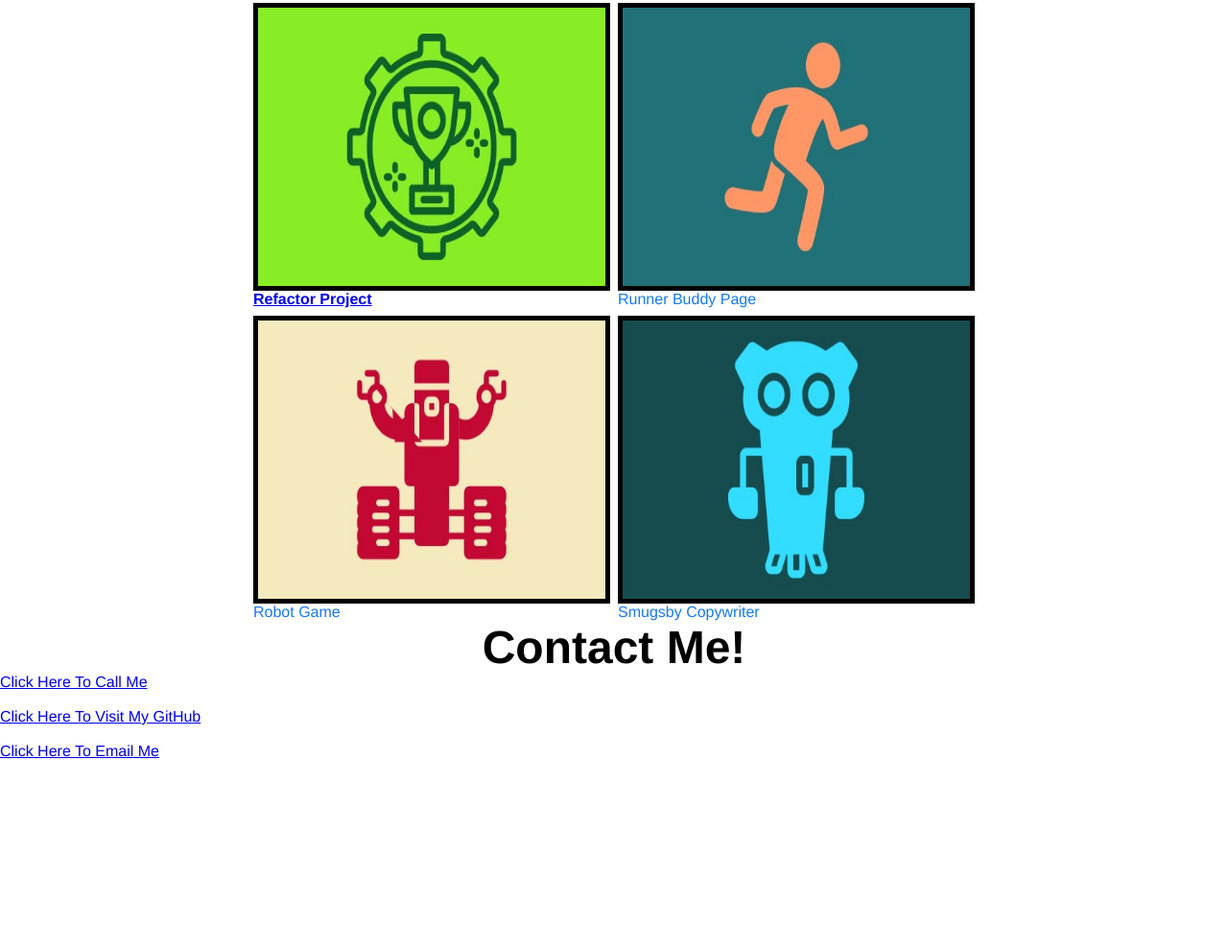
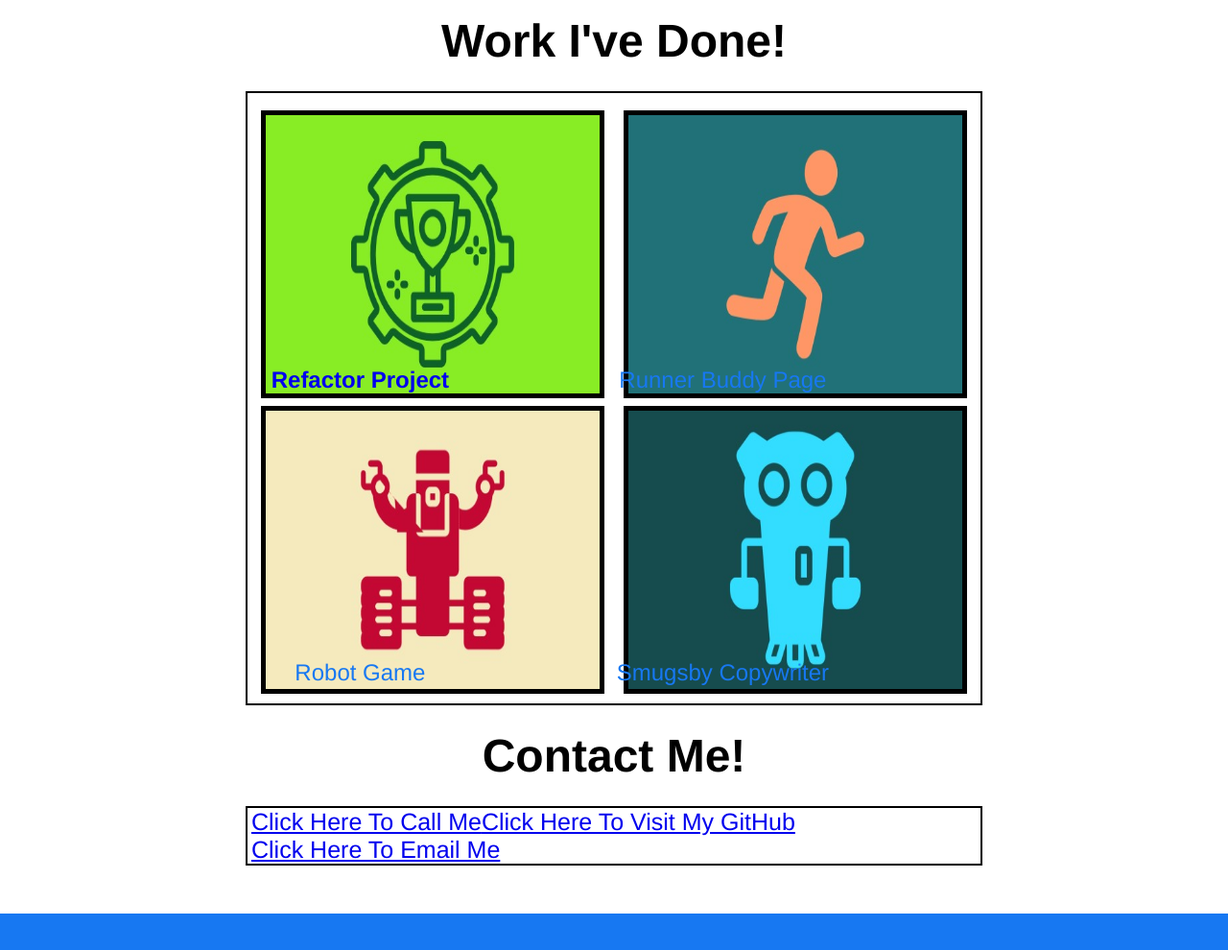
Before and after one commit to smugsby/Week2, a plain HTML site: page index.html in a window 1280 px wide. Shown: the part 1520-2510 px from the top of the page at 96% size. Before the commit the page ends 2312 px from the top, so only its background shows below. Drawn offline with Linux system fonts and the light colour scheme; files whose address does not match are found by name.

Commit message:
Update style.css

```diff
--- a/assets/style.css
+++ b/assets/style.css
@@ -18,12 +18,13 @@
   text-align: center;
   font-size: 48px;
   color: black;
+  margin: 25px;
 }
 
 
-  /* HEADER NAV START */
+  /* HEADER NAV START/ FOOTER BAR STYLE */
 
-  header {
+  header, footer {
     padding: 20px 35px;
     background-color: var(--tertiary-color);
     display: flex;
@@ -32,7 +33,6 @@
     position: sticky;
     position: -webkit-sticky;
     top: 0;
-    background-image: url("../images/hero-bg.jpg");
     background-size: cover;
     background-attachment: fixed;
     background-position: 80%;
@@ -101,24 +101,31 @@
       display: block;
       padding-left: 30%;
       padding-right: 30%;
+      color: black;
+
   }
   .me p{
       color: black;
       font-size: large;
     }
+
   .row {
     display: flex;
     flex-wrap: wrap;
     padding: 0 4px;
     margin-left: 20%;
     margin-right: 20%;
+    border: 2px;
+    border-color: black;
+    border-style: solid;
   }
 
-  /* Create four equal columns that sits next to each other */
+
+  /* Create 2 equal columns that sits next to each other */
   .column {
     flex: 25%;
     max-width: 100%;
-    padding: 0 4px;
+    padding: 10px;
     position: relative;
   }
 
@@ -131,22 +138,40 @@
   .zoom {
     padding: 5px;
     background-color: black;
-    transition: transform .2s; /* Animation */
+    transition: transform .2s; /* Animation time */
     width: 200px;
     height: 300px;
     margin: 0 auto;
   }
 
   .zoom:hover {
-    transform: scale(1.05); /* (150% zoom - Note: if the zoom is too large, it will go outside of the viewport) */
+    transform: scale(1.05); /* 105% zoom to prevent overlap */
   }
-  /* Bottom right text */
-.textbox {
+/* text overlay on images*/
+.center {
   position: absolute;
-  bottom: 20px;
-  right: 20px;
-  background-color: black;
-  color: white;
-  padding-left: 20px;
-  padding-right: 20px;
+  top: 47%;
+  left: 30%;
+  transform: translate(-50%, -50%);
+  font-size: x-large;
 }
+.center2 {
+  position: absolute;
+  top: 95%;
+  left: 30%;
+  transform: translate(-50%, -50%);
+  font-size: x-large;
+}
+
+.contact{
+  display: flex;
+    flex-wrap: wrap;
+    padding: 0 4px;
+    margin-left: 20%;
+    margin-right: 20%;
+    border: 2px;
+    border-color: black;
+    border-style: solid;
+    font-size: 25px;
+    margin-bottom: 50px;
+}
```
